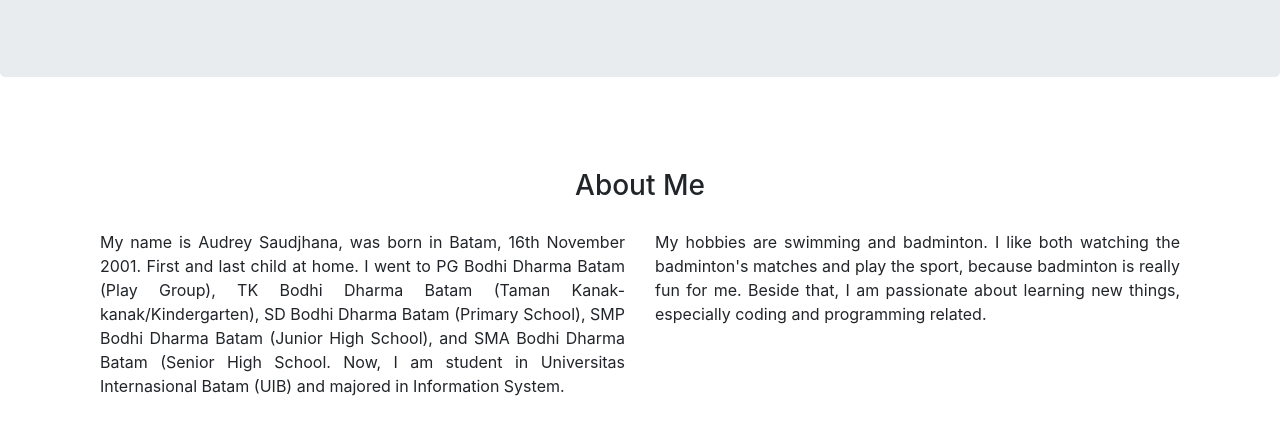
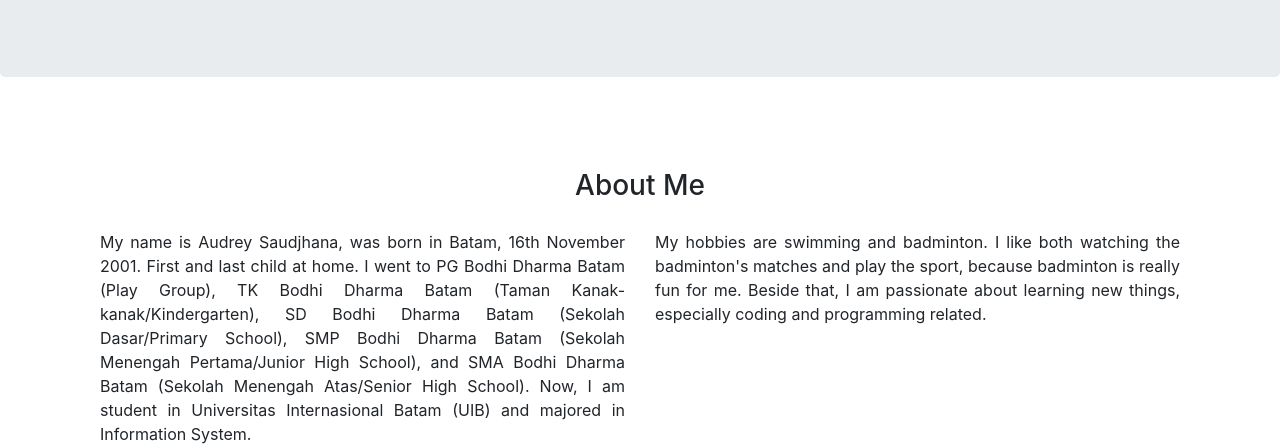
Before and after one commit to audreysaudjhana/biodata, a plain HTML site: page index.html in a window 1280 px wide. Shown: the part 356-801 px from the top of the page. Drawn offline with nearby package versions, Linux system fonts and the light colour scheme.

Commit message:
Update bio

```diff
--- a/index.html
+++ b/index.html
@@ -45,7 +45,7 @@
 		</div>
 
 		<div class="row">
-			<div class="col-sm-6"><p class="text-justify">My name is Audrey Saudjhana, was born in Batam, 16th November 2001. First and last child at home. I went to PG Bodhi Dharma Batam (Play Group), TK Bodhi Dharma Batam (Taman Kanak-kanak/Kindergarten), SD Bodhi Dharma Batam (Primary School), SMP Bodhi Dharma Batam (Junior High School), and SMA Bodhi Dharma Batam (Senior High School. Now, I am student in Universitas Internasional Batam (UIB) and majored in Information System.</p>
+			<div class="col-sm-6"><p class="text-justify">My name is Audrey Saudjhana, was born in Batam, 16th November 2001. First and last child at home. I went to PG Bodhi Dharma Batam (Play Group), TK Bodhi Dharma Batam (Taman Kanak-kanak/Kindergarten), SD Bodhi Dharma Batam (Sekolah Dasar/Primary School), SMP Bodhi Dharma Batam (Sekolah Menengah Pertama/Junior High School), and SMA Bodhi Dharma Batam (Sekolah Menengah Atas/Senior High School). Now, I am student in Universitas Internasional Batam (UIB) and majored in Information System.</p>
 			</div>
 
 			<div class="col-sm-6"><p  class="text-justify">My hobbies are swimming and badminton. I like both watching the badminton's matches and play the sport, because badminton is really fun for me. Beside that, I am passionate about learning new things, especially coding and programming related.</p>
```
